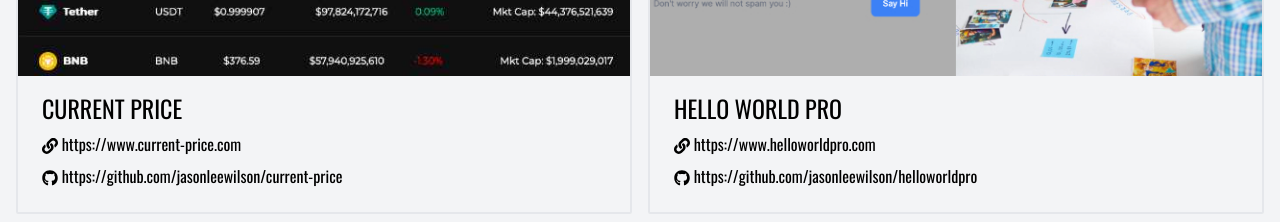
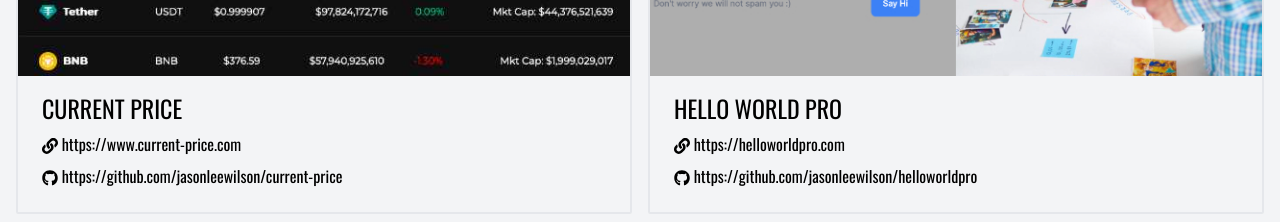
Before and after one commit to jasonleewilson/jasonleewilson, a Next.js app: page /work in a window 1280 px wide. Shown: the part 2020-2242 px from the top of the page. Built offline with nearby package versions, Linux system fonts and the light colour scheme.

Commit message:
updated link

```diff
--- a/src/app/work/page.tsx
+++ b/src/app/work/page.tsx
@@ -92,7 +92,7 @@
       name: "Hello World Pro",
       description: "Portfolio 9 - description",
       imageUrl: "/images/project-helloworldpro.jpg",
-      siteUrl: "https://www.helloworldpro.com",
+      siteUrl: "https://helloworldpro.com",
       repoUrl: "https://github.com/jasonleewilson/helloworldpro",
       displayNone: "",
     },
```
